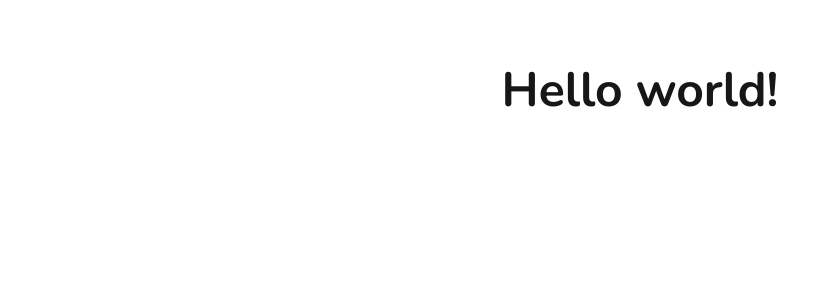
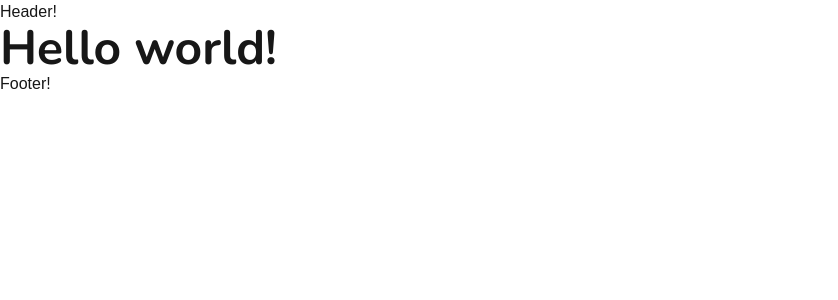
Before and after one commit to ikapujir25/flowrise-prismic, a Next.js app: page / in a window 1280 px wide. Shown: the top 300 px of the page, without its empty margins (0-838 px from the left). Built offline with nearby package versions, Linux system fonts and the light colour scheme.

Commit message:
feat: Add fallback metadata to layout

```diff
--- a/src/app/layout.tsx
+++ b/src/app/layout.tsx
@@ -2,6 +2,7 @@
 import clsx from "clsx";
 import { Nunito, Nunito_Sans } from "next/font/google";
 import "./globals.css";
+import { createClient } from "@/prismicio";
 
 const nunito = Nunito({
   subsets: ["latin"],
@@ -15,10 +16,19 @@
   display: "swap",
 });
 
-export const metadata: Metadata = {
-  title: "Create Next App",
-  description: "Generated by create next app",
-};
+export async function generateMetadata(): Promise<Metadata> {
+ const client = createClient();
+
+ const page = await client.getSingle("settings")
+
+  return {
+    title: page.data.side_title || "Flowrise",
+    description: page.data.meta_description || "Flowrise is the relaxing app for you",
+    openGraph: {
+      images: [page.data.og_image.url || ""],
+    },
+  }
+}
 
 export default function RootLayout({
   children,
@@ -28,7 +38,9 @@
   return (
     <html lang="en">
       <body className={clsx(nunito.variable, nunitoSans.variable)}>
+        <header>Header!</header>
         {children}
+        <footer>Footer!</footer>
       </body>
     </html>
   );
--- a/src/app/page.tsx
+++ b/src/app/page.tsx
@@ -1,6 +1,6 @@
 export default function Home() {
   return (
-    <div className="grid grid-rows-[20px_1fr_20px] items-center justify-items-center min-h-screen p-8 pb-20 gap-16 sm:p-20 font-[family-name:var(--font-geist-sans)]">
+    <div className="">
       <main className="">
         <h1 className="text-5xl font-display font-bold">Hello world!</h1>
       </main>
```
